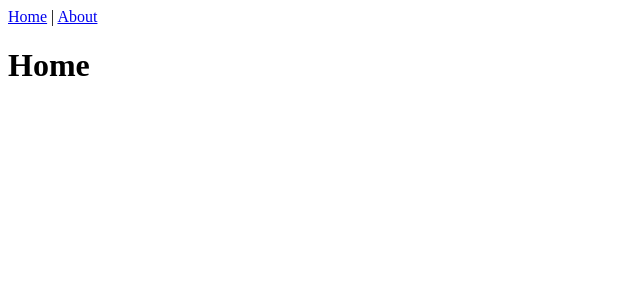
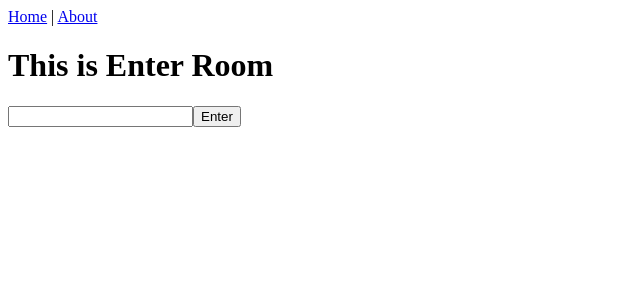
Before and after one commit to viktor-okomdal/agile-poker, a Vue app: page / in a window 1280 px wide. Before the commit this address had no page. Shown: the top 300 px of the page, without its empty margins (0-640 px from the left). Built offline with nearby package versions, Linux system fonts and the light colour scheme.

Commit message:
added enter room

```diff
--- /dev/null
+++ b/src/components/EnterRoom.vue
@@ -0,0 +1,16 @@
+<template>
+  <div>
+    <h1>This is Enter Room</h1>
+    <form @submit.prevent="send">
+      <input type="text" />
+      <button>Enter</button>
+    </form>
+  </div>
+</template>
+
+<script>
+export default {};
+</script>
+
+<style lang="scss" scoped>
+</style>
--- a/src/views/Home.vue
+++ b/src/views/Home.vue
@@ -1,11 +1,16 @@
 <template>
   <div>
-    <h1>Home</h1>
+    <EnterRoom />
   </div>
 </template>
 
 <script>
-export default {};
+import EnterRoom from "@/components/EnterRoom.vue";
+export default {
+  components: {
+    EnterRoom,
+  },
+};
 </script>
 
 <style></style>
```
